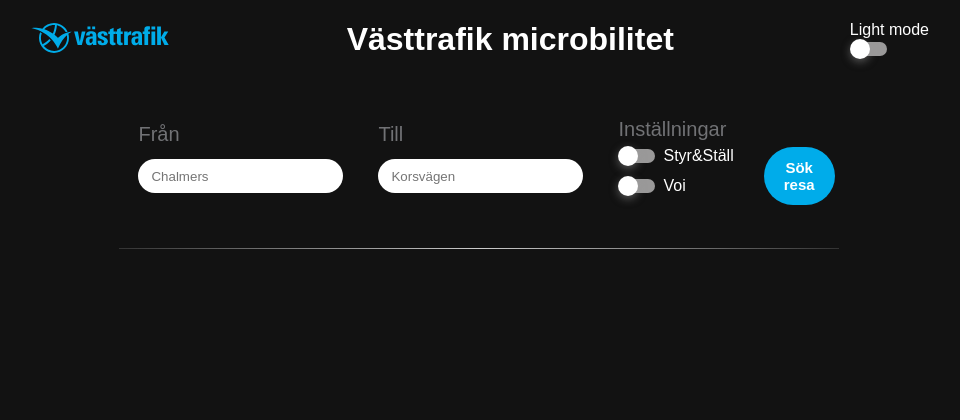
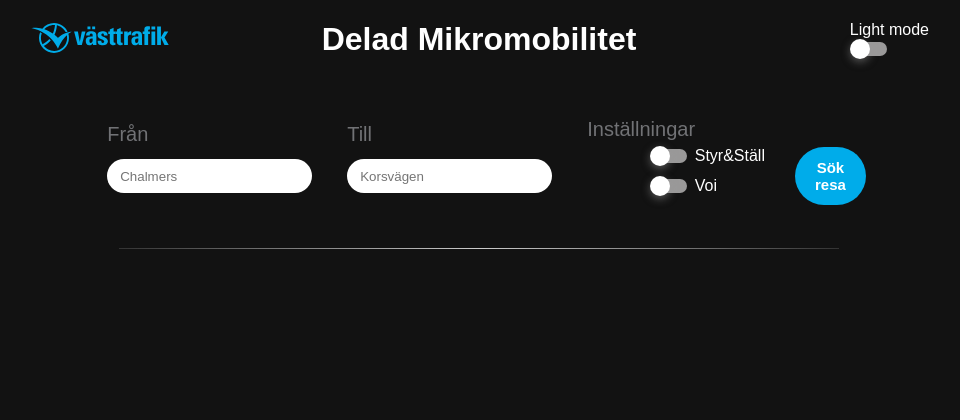
Before and after one commit to ENM156-Team8/micromobility, a Flask app: template WebApp/templates/index.html in a window 1280 px wide. Shown: the top 420 px of the page, without its empty margins (161-1121 px from the left). Run offline with Flask 3, Linux system fonts and the light colour scheme; the template is opened without the code that fills it, so the values that code supplies are empty; parts of the project's set-up code (start-up, migrations or seed data) failed here and were passed over; some libraries are stand-ins or nearby versions.

Commit message:
update title

```diff
--- a/WebApp/static/style.css
+++ b/WebApp/static/style.css
@@ -457,6 +457,9 @@
   CHECKBOX
 -----------------------------------------*/
 
+.checkbox-wrapper-3 {
+  margin-left: 62.5px;
+}
 .checkbox-wrapper-3 input[type="checkbox"] {
   visibility: hidden;
   display: none;
--- a/WebApp/templates/base.html
+++ b/WebApp/templates/base.html
@@ -24,7 +24,7 @@
                         />
                     </a>
 
-                    <h1>Västtrafik microbilitet</h1>
+                    <h1>Delad Mikromobilitet</h1>
 
                     <div class="checkbox-wrapper-3">
                         <input id="mode-switcher" name="light-dark-mode-switcher" aria-label="Switch Mode" type="checkbox">Light mode</input>
--- a/WebApp/templates/index.html
+++ b/WebApp/templates/index.html
@@ -2,7 +2,7 @@
 
 
 {% block head %}
-    <title>Micromobility</title>
+    <title>Delad Mikromobilitet</title>
     <!-- Loading jquerry -->
     <script src="{{ url_for('static', filename='libraries/jquery.geocomplete.js') }}"></script>
     <!-- Loading Google autcomplete -->
```
